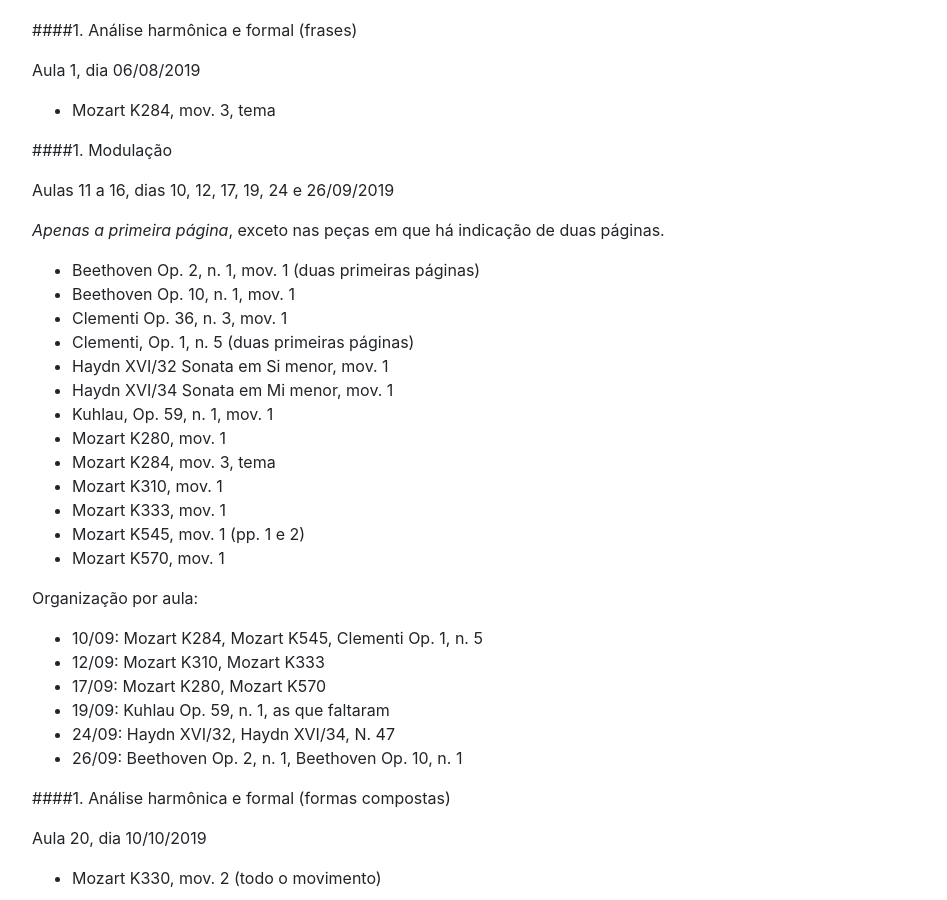
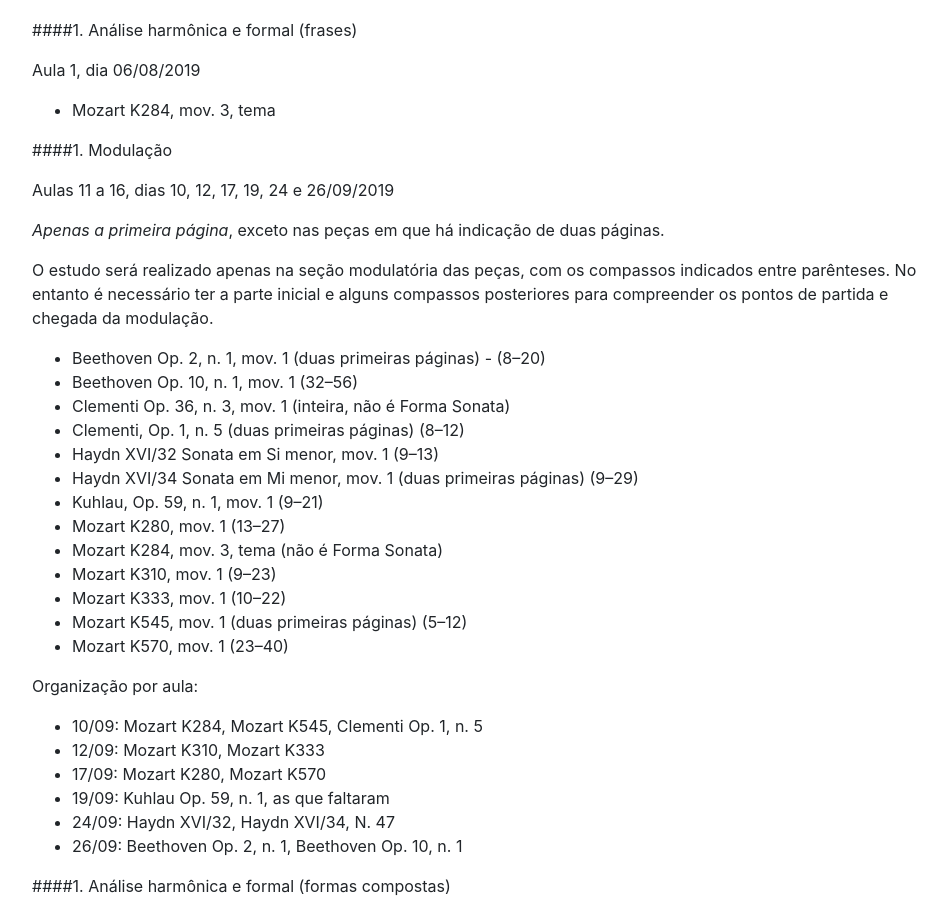
Before and after one commit to kroger/genosmus, a Jekyll site: the page built from _marcos/musa70.md, in a window 1280 px wide and 900 px high, scrolled down 2577 px. Shown: the whole window, without its empty margins (68-1015 px from the left). Built offline with Jekyll 4.4.1, drawn with Linux system fonts in a browser that asks for light colours; the table of contents is made by our own code.

Commit message:
Indicação de localização da transição da exposição

```diff
--- a/_marcos/musa70.md
+++ b/_marcos/musa70.md
@@ -171,19 +171,24 @@
 *Apenas a primeira página*, exceto nas peças em
  que há indicação de duas páginas.
 
-- Beethoven Op. 2, n. 1, mov. 1 (duas primeiras páginas)
-- Beethoven Op. 10, n. 1, mov. 1
-- Clementi Op. 36, n. 3, mov. 1
-- Clementi, Op. 1, n. 5 (duas primeiras páginas)
-- Haydn XVI/32 Sonata em Si menor, mov. 1
-- Haydn XVI/34 Sonata em Mi menor, mov. 1
-- Kuhlau, Op. 59, n. 1, mov. 1
-- Mozart K280, mov. 1
-- Mozart K284, mov. 3, tema
-- Mozart K310, mov. 1
-- Mozart K333, mov. 1
-- Mozart K545, mov. 1 (pp. 1 e 2)
-- Mozart K570, mov. 1
+O estudo será realizado apenas na seção modulatória das peças, com os
+compassos indicados entre parênteses. No entanto é necessário ter a parte
+inicial e alguns compassos posteriores para compreender os pontos de
+partida e chegada da modulação.
+
+- Beethoven Op. 2, n. 1, mov. 1 (duas primeiras páginas) - (8--20)
+- Beethoven Op. 10, n. 1, mov. 1 (32--56)
+- Clementi Op. 36, n. 3, mov. 1 (inteira, não é Forma Sonata)
+- Clementi, Op. 1, n. 5 (duas primeiras páginas) (8--12)
+- Haydn XVI/32 Sonata em Si menor, mov. 1 (9--13)
+- Haydn XVI/34 Sonata em Mi menor, mov. 1 (duas primeiras páginas) (9--29)
+- Kuhlau, Op. 59, n. 1, mov. 1 (9--21)
+- Mozart K280, mov. 1 (13--27)
+- Mozart K284, mov. 3, tema (não é Forma Sonata)
+- Mozart K310, mov. 1 (9--23)
+- Mozart K333, mov. 1 (10--22)
+- Mozart K545, mov. 1 (duas primeiras páginas) (5--12)
+- Mozart K570, mov. 1 (23--40)
 
 Organização por aula:
 
```
